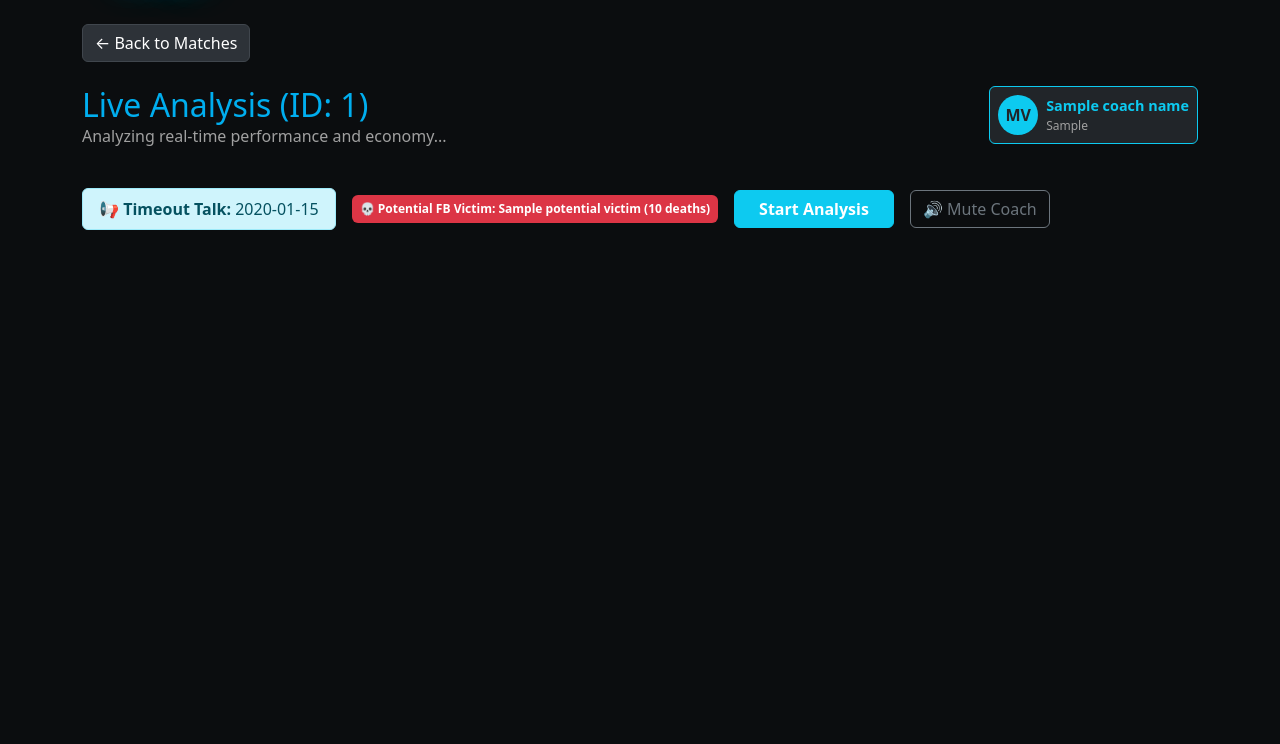
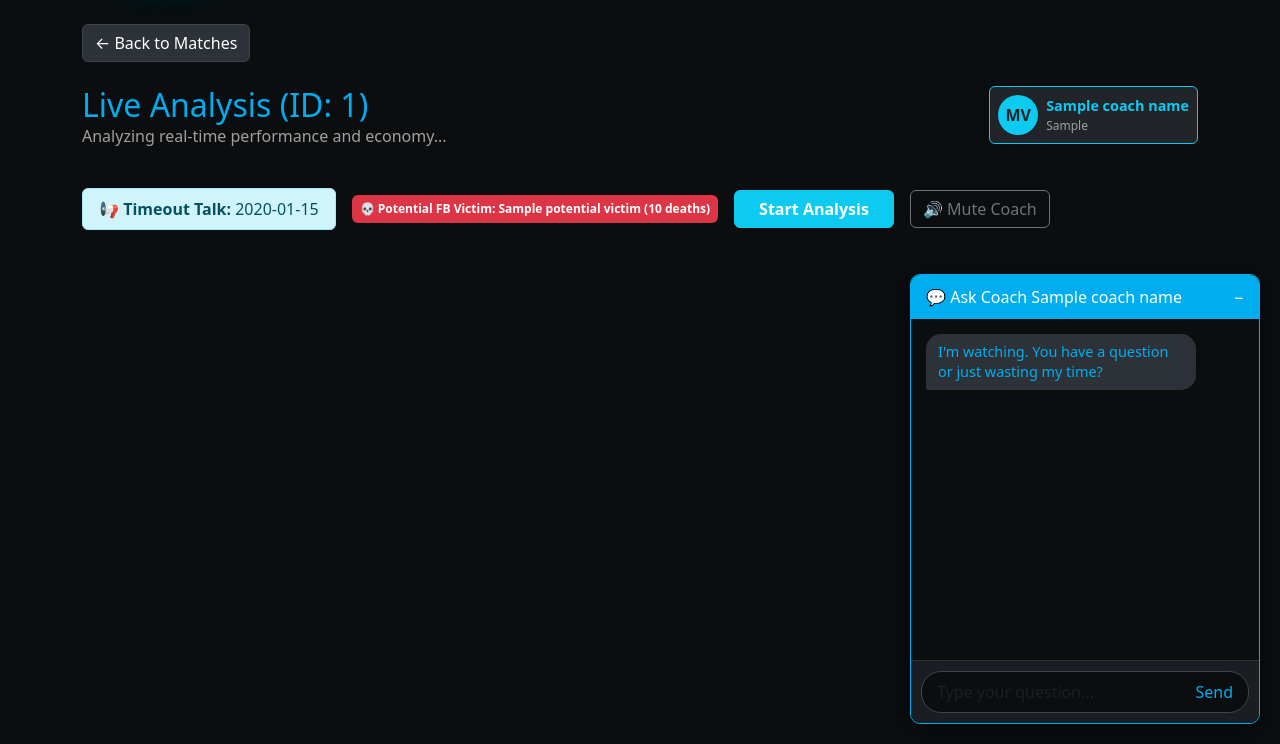
Before and after one commit to vero-code/c9-pulse, a Flask app: template templates/match_detail.html in a window 1280 px wide. Shown: the part 56-800 px from the top of the page. Run offline with Flask 3, Linux system fonts and the light colour scheme; the template is opened without the code that fills it: most values are stand-ins (such as "Sample title", 1, 10 or a date in 2020).

Commit message:
feat: add a text chat

```diff
--- a/app.py
+++ b/app.py
@@ -5,7 +5,8 @@ from grid_client import GridClient
 from analyzer import MatchAnalyzer
 from history_manager import save_match_to_history, get_match_history, get_player_avg_kd, get_first_blood_victim
 from voice_engine import generate_voice_commentary, cleanup_old_audio
-from coach_config import COACH_NAME, COACH_PERSONALITY
+from coach_config import COACH_NAME, COACH_PERSONALITY, get_chat_response
+from flask import jsonify
 
 # Load environment variables
 load_dotenv()
@@ -170,5 +171,15 @@ def match_detail(match_id):
                            coach_name=COACH_NAME,
                            coach_personality=COACH_PERSONALITY)
 
+@app.route('/ask_coach', methods=['POST'])
+def ask_coach():
+    data = request.get_json()
+    message = data.get('message', '')
+    if not message:
+        return jsonify({'response': "Don't waste my time with empty messages."})
+
+    response = get_chat_response(message)
+    return jsonify({'response': response})
+
 if __name__ == '__main__':
     app.run(debug=True)
--- a/static/css/style.css
+++ b/static/css/style.css
@@ -83,3 +83,98 @@ h2 {
     0% { transform: translateX(-100%) rotate(45deg); }
     100% { transform: translateX(100%) rotate(45deg); }
 }
+
+/* Chat Styles */
+.chat-container {
+    position: fixed;
+    bottom: 20px;
+    right: 20px;
+    width: 350px;
+    height: 450px;
+    z-index: 1000;
+    display: flex;
+    flex-direction: column;
+    box-shadow: 0 5px 25px rgba(0,0,0,0.5);
+    border: 1px solid #00aeef;
+    border-radius: 10px;
+    overflow: hidden;
+    background: #1a1d21;
+}
+
+.chat-header {
+    background: #00aeef;
+    color: white;
+    padding: 10px 15px;
+    cursor: pointer;
+    display: flex;
+    justify-content: space-between;
+    align-items: center;
+}
+
+.chat-body {
+    flex: 1;
+    overflow-y: auto;
+    padding: 15px;
+    display: flex;
+    flex-direction: column;
+    gap: 10px;
+    background: #0b0d0f;
+}
+
+.chat-message {
+    max-width: 85%;
+    padding: 8px 12px;
+    border-radius: 15px;
+    font-size: 0.9rem;
+    line-height: 1.4;
+}
+
+.chat-message.coach {
+    align-self: flex-start;
+    background: #2d3238;
+    color: #00aeef;
+    border-bottom-left-radius: 2px;
+}
+
+.chat-message.user {
+    align-self: flex-end;
+    background: #00aeef;
+    color: white;
+    border-bottom-right-radius: 2px;
+}
+
+.chat-footer {
+    padding: 10px;
+    background: #1a1d21;
+    border-top: 1px solid #2d3238;
+}
+
+.chat-footer .input-group {
+    background: #0b0d0f;
+    border-radius: 20px;
+    overflow: hidden;
+    border: 1px solid #40464d;
+}
+
+.chat-footer input {
+    background: transparent;
+    border: none;
+    color: white;
+    padding: 8px 15px;
+    box-shadow: none !important;
+}
+
+.chat-footer button {
+    background: transparent;
+    border: none;
+    color: #00aeef;
+    padding: 5px 15px;
+}
+
+.chat-footer button:hover {
+    color: #ffffff;
+}
+
+.chat-minimized {
+    height: 45px;
+}
--- a/templates/match_detail.html
+++ b/templates/match_detail.html
@@ -189,6 +189,25 @@
         {% endif %}
     </div>
 
+    <!-- Coach Chat -->
+    <div id="coachChat" class="chat-container">
+        <div class="chat-header" id="chatHeader">
+            <span>💬 Ask Coach {{ coach_name }}</span>
+            <span id="chatToggle">−</span>
+        </div>
+        <div class="chat-body" id="chatBody">
+            <div class="chat-message coach">
+                I'm watching. You have a question or just wasting my time?
+            </div>
+        </div>
+        <div class="chat-footer">
+            <form id="chatForm" class="input-group">
+                <input type="text" id="chatInput" class="form-control" placeholder="Type your question..." autocomplete="off">
+                <button type="submit" class="btn">Send</button>
+            </form>
+        </div>
+    </div>
+
     <script>
         document.getElementById('startAnalysisBtn').addEventListener('click', function() {
             const btn = this;
@@ -312,6 +331,54 @@
             });
         }
         {% endif %}
+
+        // Chat Logic
+        const coachChat = document.getElementById('coachChat');
+        const chatHeader = document.getElementById('chatHeader');
+        const chatToggle = document.getElementById('chatToggle');
+        const chatForm = document.getElementById('chatForm');
+        const chatInput = document.getElementById('chatInput');
+        const chatBody = document.getElementById('chatBody');
+
+        chatHeader.addEventListener('click', () => {
+            coachChat.classList.toggle('chat-minimized');
+            chatToggle.innerText = coachChat.classList.contains('chat-minimized') ? '+' : '−';
+        });
+
+        chatForm.addEventListener('submit', async (e) => {
+            e.preventDefault();
+            const message = chatInput.value.trim();
+            if (!message) return;
+
+            // Add user message
+            addMessage(message, 'user');
+            chatInput.value = '';
+
+            try {
+                const response = await fetch('/ask_coach', {
+                    method: 'POST',
+                    headers: { 'Content-Type': 'application/json' },
+                    body: JSON.stringify({ message: message })
+                });
+                const data = await response.json();
+
+                // Simulate typing delay
+                setTimeout(() => {
+                    addMessage(data.response, 'coach');
+                }, 500);
+            } catch (err) {
+                console.error('Chat error:', err);
+                addMessage('Connection lost. I am busy anyway.', 'coach');
+            }
+        });
+
+        function addMessage(text, sender) {
+            const div = document.createElement('div');
+            div.className = `chat-message ${sender}`;
+            div.innerText = text;
+            chatBody.appendChild(div);
+            chatBody.scrollTop = chatBody.scrollHeight;
+        }
     </script>
 </body>
 </html>
```
Also changed, not shown: coach_config.py (+40 -1 lines).
